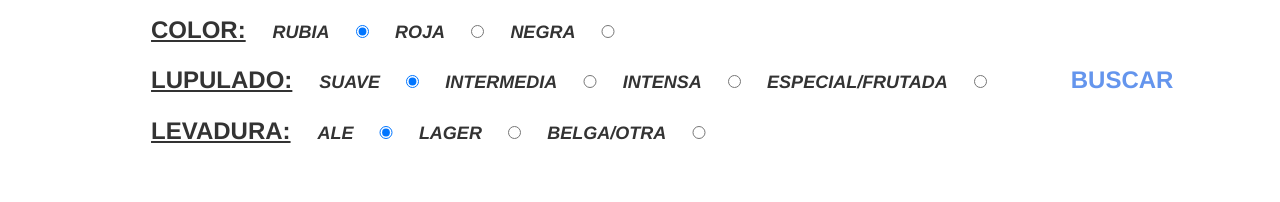
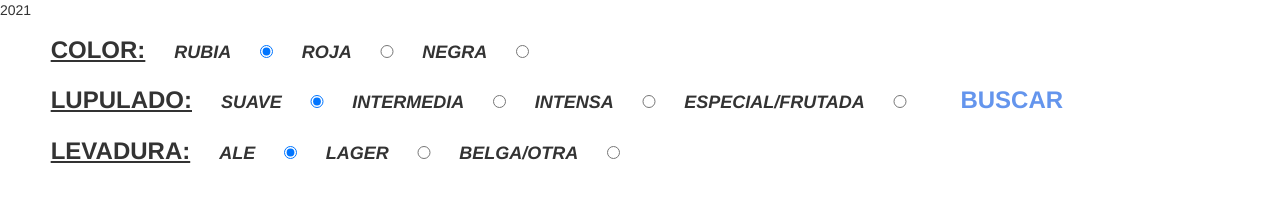
Before and after one commit to fischer222/fischer222.github.io, a plain HTML site: page index.html in a window 1280 px wide. Drawn offline with nearby package versions, Linux system fonts and the light colour scheme.

Commit message:
Add files via upload

```diff
--- a/index.html
+++ b/index.html
@@ -10,7 +10,7 @@
 <body>
 
 
-
+<p>2021</p>
 
 
 <div class="filtro"> <span class="spanfiltro">COLOR:</span>
--- a/styles.css
+++ b/styles.css
@@ -20,7 +20,7 @@
 
 .filtro{
     margin-top: 1%;
-    margin-left: 10%;
+    margin-left: 2%;
     text-align: left;
 
 }
@@ -41,7 +41,7 @@ label{
 }
 
 #comando{
-    margin-left: 5%;
+    margin-left: 2%;
     font-size: x-large;
     font-weight: bolder;
     color: cornflowerblue;
```
